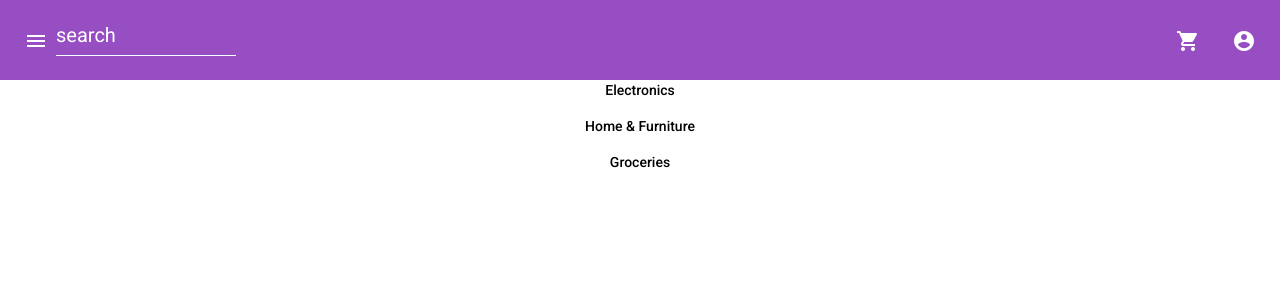
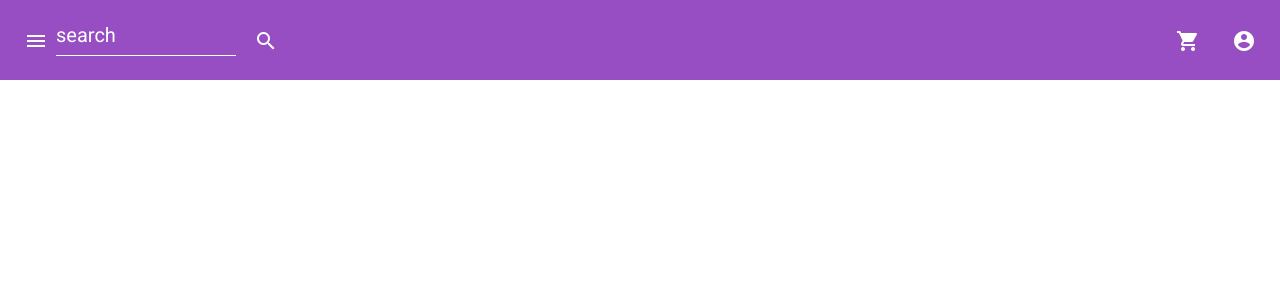
Before and after one commit to prashasthikanchan/Shopping-cart-team-2, an Angular app in the folder shopping-cart/: page /menu in a window 1280 px wide. Shown: the top 300 px of the page. Built offline with nearby package versions, Linux system fonts and the light colour scheme.

Commit message:
Implemented filters from search bar

```diff
--- a/shopping-cart/src/app/app-routing.module.ts
+++ b/shopping-cart/src/app/app-routing.module.ts
@@ -11,6 +11,7 @@ const routes: Routes = [
   {path : 'cart' , component : CartComponent},
   {path : 'account' , component : AccountComponent},
   {path : 'clothes',component : ListItemsComponent},
+  {path : 'search/:parameters' , component : ListItemsComponent}
 ];
 
 @NgModule({
--- a/shopping-cart/src/app/app.component.ts
+++ b/shopping-cart/src/app/app.component.ts
@@ -1,4 +1,5 @@
 import { Component } from '@angular/core';
+import { MatSidenavModule } from '@angular/material/sidenav';
 
 @Component({
   selector: 'app-root',
@@ -7,4 +8,5 @@ import { Component } from '@angular/core';
 })
 export class AppComponent {
   title = 'shopping-cart';
+
 }
--- a/shopping-cart/src/app/app.module.ts
+++ b/shopping-cart/src/app/app.module.ts
@@ -15,9 +15,6 @@ import { ReactiveFormsModule } from '@angular/forms';
 import { ListItemsComponent } from './list-items/list-items.component';
 import { FilterItemsComponent } from './filter-items/filter-items.component';
 import { IndexPageComponent } from './index-page/index-page.component';
-import { MatButtonModule } from '@angular/material/button';
-import { MatButtonToggleModule } from '@angular/material/button-toggle';
-import { MatSelectModule } from '@angular/material/select';
 
 @NgModule({
   declarations: [
@@ -40,9 +37,6 @@ import { MatSelectModule } from '@angular/material/select';
     MaterialModule,
     ReactiveFormsModule,
     HttpClientModule,
-    MatButtonModule,
-    MatButtonToggleModule,
-    MatSelectModule
   ],
   providers: [],
   bootstrap: [AppComponent]
--- a/shopping-cart/src/app/material/material.module.ts
+++ b/shopping-cart/src/app/material/material.module.ts
@@ -8,8 +8,10 @@ import { MatInputModule } from '@angular/material/input';
 import { MatGridListModule} from '@angular/material/grid-list'
 import {MatCardModule} from '@angular/material/card'
 import { MatTableModule } from '@angular/material/table';
-
-const MaterialComponents = [MatToolbarModule, MatButtonModule, MatIconModule, MatFormFieldModule, MatSidenavModule, MatInputModule,MatGridListModule,MatCardModule,MatTableModule];
+import {MatMenuModule} from '@angular/material/menu';
+import { MatButtonToggleModule } from '@angular/material/button-toggle';
+import { MatSelectModule } from '@angular/material/select';
+const MaterialComponents = [MatToolbarModule, MatButtonModule, MatIconModule, MatFormFieldModule, MatSidenavModule, MatInputModule,MatGridListModule,MatCardModule,MatTableModule,MatMenuModule,MatButtonToggleModule,MatSelectModule];
 @NgModule({
   imports: [MaterialComponents],
   exports: [MaterialComponents]
--- a/shopping-cart/src/app/models/clothItem.model.ts
+++ b/shopping-cart/src/app/models/clothItem.model.ts
@@ -6,5 +6,6 @@ export interface ClothItem{
     "color" : string,
     "rating" : number,
     "price" : number,
-    "brand" : string
+    "brand" : string,
+    "category" : string
 }
--- a/shopping-cart/src/app/nav-bar/menu/menu.component.html
+++ b/shopping-cart/src/app/nav-bar/menu/menu.component.html
@@ -1,7 +1,14 @@
-<div class="side-navigation">
-      <button mat-button>Clothing</button>
-      <button mat-button>Shoes</button>
-      <button mat-button>Electronics</button>
-      <button mat-button>Home & Furniture</button>
-      <button mat-button>Groceries</button>
-  </div>
+<mat-menu #menu="matMenu">
+    <button mat-menu-item>
+      <mat-icon>dialpad</mat-icon>
+      <span>Redial</span>
+    </button>
+    <button mat-menu-item disabled>
+      <mat-icon>voicemail</mat-icon>
+      <span>Check voice mail</span>
+    </button>
+    <button mat-menu-item>
+      <mat-icon>notifications_off</mat-icon>
+      <span>Disable alerts</span>
+    </button>
+  </mat-menu>
--- a/shopping-cart/src/app/nav-bar/nav-bar.component.css
+++ b/shopping-cart/src/app/nav-bar/nav-bar.component.css
@@ -10,6 +10,7 @@ mat-toolbar {
     justify-content: space-between;
     align-items: center;
     width: 100%;
+    height : 10%;
 }
 
 .nav-bar {
@@ -22,13 +23,6 @@ mat-toolbar {
     position: fixed;
     top: 0;
     z-index: 1000;
-}
-
-.search-bar {
-    display: flex;
-    align-items: center;
-    justify-content: center;
-    width: 100%;
 }
 .search{
     width: 90%;
@@ -48,3 +42,28 @@ mat-sidenav-content {
     height: 100%;
     padding: 1rem;
 }
+.search-form {
+    display: flex;
+    align-items: center;
+  }
+
+  .search-bar {
+    flex: 1;
+    margin-right: 10px;
+  }
+/*
+  .search-icon {
+    cursor: pointer;
+  }
+  .search-bar mat-form-field {
+    border: 1px solid #ccc;
+    border-radius: 2px;
+    padding: 1px;
+    width : 100%;
+  }
+
+  .search-bar mat-form-field input {
+    border: none;
+    outline: none;
+    width: 100%;
+  } */
--- a/shopping-cart/src/app/nav-bar/nav-bar.component.html
+++ b/shopping-cart/src/app/nav-bar/nav-bar.component.html
@@ -4,12 +4,13 @@
       <button mat-icon-button (click)="openSidenav()">
         <mat-icon>menu</mat-icon>
       </button>
-      <form>
+      <form (submit)="onSearchEnter($event)" class="search-form">
         <div class="search-bar">
           <mat-form-field>
             <input type="text" matInput [formControl]="searchFormControl" placeholder="search">
           </mat-form-field>
         </div>
+        <button mat-icon-button class="search-icon" type="button" (click)="onSearch()"><mat-icon>search</mat-icon></button>
       </form>
       <button class="cart-btn" mat-icon-button routerLink="/cart"><mat-icon>shopping_cart</mat-icon></button>
       <button class="acc-btn" mat-icon-button routerLink="/account"><mat-icon>account_circle</mat-icon></button>
@@ -17,12 +18,9 @@
   </mat-toolbar>
   <div>
     <mat-sidenav-container>
-        <mat-sidenav #sidenav mode="over">
+        <mat-sidenav #sidenav mode="side">
           <app-menu></app-menu>
         </mat-sidenav>
-        <mat-sidenav-content>
-
-        </mat-sidenav-content>
       </mat-sidenav-container>
   </div>
 </div>
--- a/shopping-cart/src/app/nav-bar/nav-bar.component.ts
+++ b/shopping-cart/src/app/nav-bar/nav-bar.component.ts
@@ -1,7 +1,9 @@
 import { Component,ViewChild} from '@angular/core';
 import { FormControl } from '@angular/forms';
 import { MatSidenav } from '@angular/material/sidenav';
-
+import { Router } from '@angular/router';
+import { ClothingDataService } from '../clothing-data.service';
+import { ClothItem } from '../models/clothItem.model';
 @Component({
   selector: 'app-nav-bar',
   templateUrl: './nav-bar.component.html',
@@ -9,10 +11,82 @@ import { MatSidenav } from '@angular/material/sidenav';
 })
 export class NavBarComponent{
   searchFormControl : FormControl = new FormControl();
-  constructor() { }
+  clothDataList : ClothItem[] = [];
+  constructor(private clothingDataService: ClothingDataService , private router : Router)  { }
+  ngOnInit(): void {
+    this.clothingDataService.getProducts().subscribe(data => {
+      this.clothDataList = data;
+    });
+  }
   @ViewChild(MatSidenav) sidenav!: MatSidenav;
-
   openSidenav() {
     this.sidenav.open();
   }
+  onSearch() {
+    const value = this.searchFormControl.value.toLowerCase();
+    const filters : {colors : string[], sex : string[], brands : string[], categories : string[]} = {colors : [], sex:[], brands:[], categories : []};
+    let availableGenderOptions : string[] = [];
+    let availableColorOptions : string[] = [];
+    let availableBrandOptions : string[] = [];
+    let availableCategoryOptions : string[] = [];
+    for(let item of this.clothDataList){
+      if(!availableColorOptions.includes(item.color.toLowerCase())){
+        availableColorOptions.push(item.color.toLowerCase());
+      }
+      if(!availableGenderOptions.includes(item.gender.toLowerCase())){
+        availableGenderOptions.push(item.gender.toLowerCase());
+      }
+      if(!availableBrandOptions.includes(item.brand.toLowerCase())){
+        availableBrandOptions.push(item.brand.toLowerCase());
+      }
+      if(!availableCategoryOptions.includes(item.category.toLowerCase())){
+        availableCategoryOptions.push(item.category.toLowerCase());
+      }
+    }
+    for(let item of availableGenderOptions){
+      const regex = new RegExp(`\\b${item}\\b`, 'i');
+      if(regex.test(value)){
+        filters.sex.push(item);
+      }
+    }
+    for(let item of availableColorOptions){
+      if(value.includes(item)){
+        filters.colors.push(item);
+      }
+    }
+    for(let item of availableBrandOptions){
+      if(value.includes(item)){
+        filters.brands.push(item);
+      }
+    }
+    for(let item of availableCategoryOptions){
+      if(value.includes(item)){
+        filters.categories.push(item);
+      }
+    }
+    let parameters = '';
+    for(let item of filters.sex){
+      parameters+=item;
+      parameters+='+';
+    }
+    for(let item of filters.colors){
+      parameters+= item;
+      parameters+='+';
+    }
+    for(let item of filters.brands){
+      parameters+= item;
+      parameters+='+';
+    }
+    for(let item of filters.categories){
+      parameters+= item;
+      parameters+='+';
+    }
+    parameters = parameters.slice(0,-1);
+    this.router.navigate(['/search',parameters]);
+    this.searchFormControl.setValue(null);
+  }
+  onSearchEnter(event : Event):void{
+    event.preventDefault();
+    this.onSearch();
+  }
 }
--- a/shopping-cart/src/styles.css
+++ b/shopping-cart/src/styles.css
@@ -3,3 +3,6 @@
 
 html, body { height: 100%; }
 body { margin: 0; font-family: Roboto, "Helvetica Neue", sans-serif; }
+
+html, body { height: 100%; }
+body { margin: 0; font-family: Roboto, "Helvetica Neue", sans-serif; }
```
Also changed, not shown: shopping-cart/src/assets/clothing.json (+28 -18 lines).
